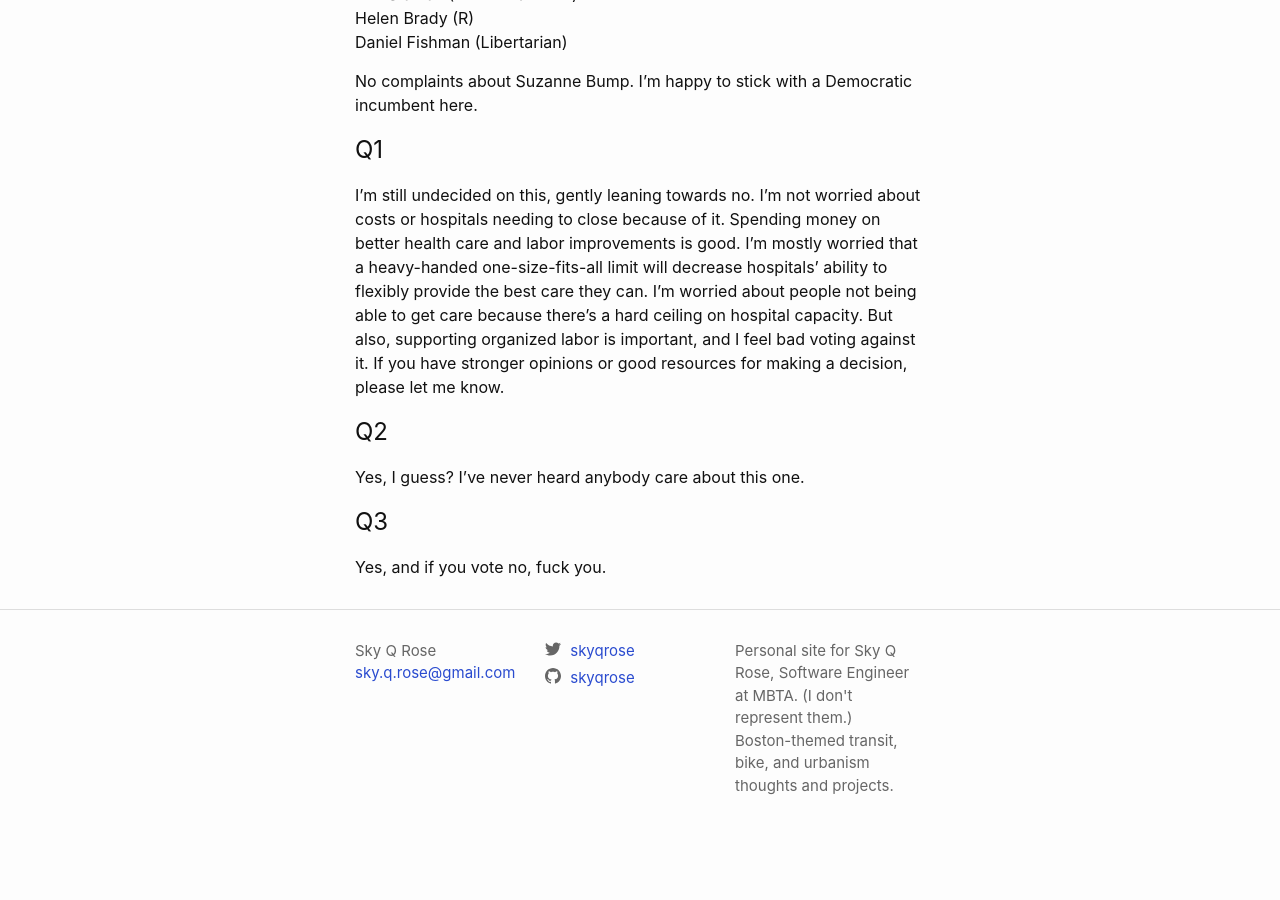
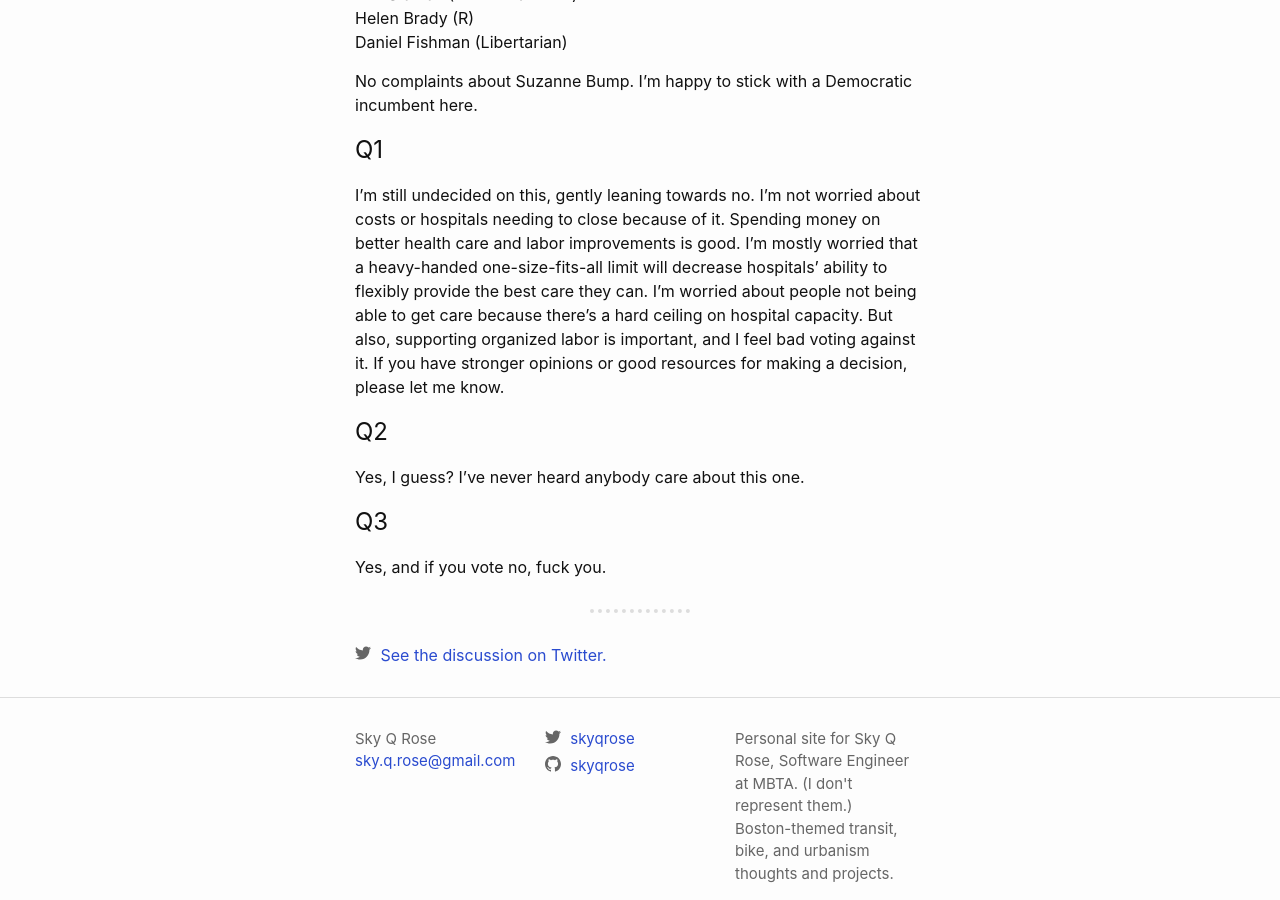
Before and after one commit to skyqrose/skyqrose, a Jekyll site: the page built from _posts/2018-10-25-2018-who-im-voting-for-ma-state-election-2018.md, in a window 1280 px wide and 900 px high, scrolled down 2010 px. Built offline with Jekyll 4.4.1, drawn with Linux system fonts in a browser that asks for light colours; before the commit the page ends 2822 px from its top, so only the background shows below that; some of the changed lines change nothing that is shown.

Commit message:
add tweet to post

```diff
--- a/_posts/2018-10-25-2018-who-im-voting-for-ma-state-election-2018.md
+++ b/_posts/2018-10-25-2018-who-im-voting-for-ma-state-election-2018.md
@@ -3,6 +3,7 @@
 title: Who I'm Voting For, MA State Election 2018
 description: I'm transgender, progressive, and politically active. Here's who I'm planning to vote for in all the MA statewide races, and why.
 date: 2018-10-25
+tweet: https://twitter.com/skyqrose/status/1055328142854930432
 ---
 
 Here's how I'm planning to vote in all the statewide races, and why. Hopefully this will help you make your decisions.
```
